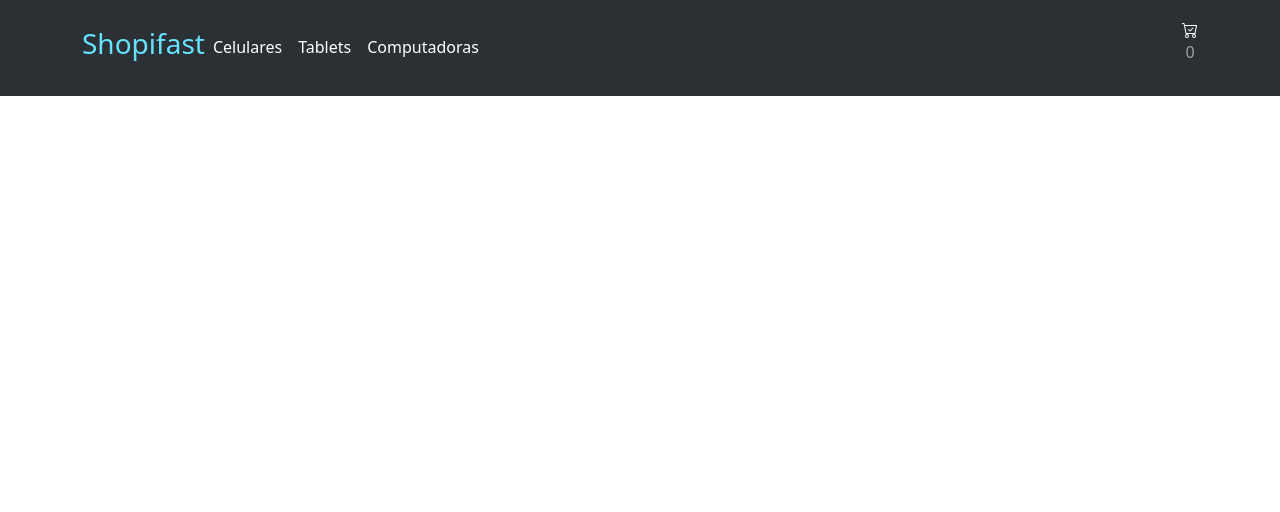
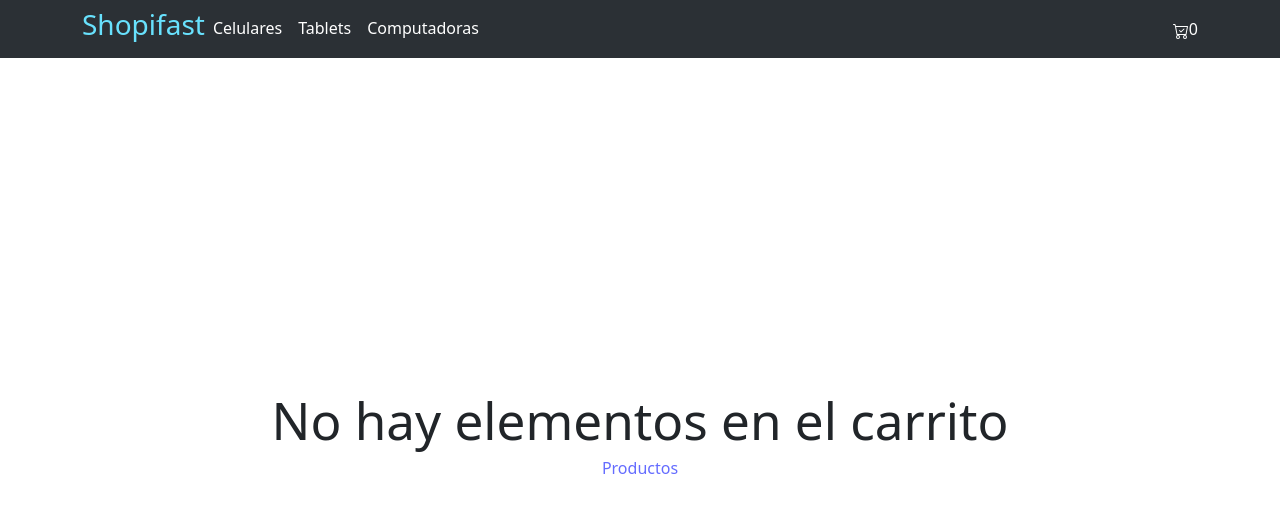
Before and after one commit to Rodrifullstack/PreEntrega1-Naray, a React (Vite) app: page /cart in a window 1280 px wide. Shown: the top 512 px of the page. Built offline with nearby package versions, Linux system fonts and the light colour scheme.

Commit message:
Primeros cambios entrega final

```diff
--- a/src/App.jsx
+++ b/src/App.jsx
@@ -3,18 +3,24 @@ import ItemDetailContainer from './components/ItemDetailContainer/ItemDetailCont
 import ItemListContainer from './components/ItemListContainer/ItemListContainer'
 import NavBar from './components/NavBar/NavBar'
 import { BrowserRouter, Routes, Route } from 'react-router-dom'
+import { CartProvider } from './context/CartContext'
+import Cart from './components/Cart/Cart'
 
 function App() {
 
   return (
     <>
       <BrowserRouter>
-        <NavBar/>
-        <Routes>
-          <Route path="/" element={<ItemListContainer greeting={'Listado de Productos'}/>}/>
-          <Route path="/category/:categoryId" element={<ItemListContainer greeting={'Listado de Productos Filtrados'}/>}/>
-          <Route path="/item/:productId" element={<ItemDetailContainer />}/>
-        </Routes>
+        <CartProvider>
+          <NavBar />
+          <Routes>
+            <Route path="/" element={<ItemListContainer greeting={'Listado de Productos'} />} />
+            <Route path="/category/:categoryId" element={<ItemListContainer greeting={'Listado de Productos Filtrados'} />} />
+            <Route path="/item/:productId" element={<ItemDetailContainer />} />
+            <Route path="/cart" element={<Cart/>}/>
+            <Route path="*" element={<h1>404 Not Found</h1>}/>
+          </Routes>
+        </CartProvider>
       </BrowserRouter>
     </>
   )
--- /dev/null
+++ b/src/components/Cart/Cart.jsx
@@ -0,0 +1,30 @@
+import { useContext } from "react"
+import { CartContext } from "../../context/CartContext"
+import { Link } from "react-router-dom"
+import CartItem from "../CartItem/CartItem"
+
+const Cart = () => {
+
+  const { cart, clearCart, totalQuantity, total } = useContext(CartContext)
+
+
+  if (totalQuantity() === 0) {
+    return (
+      <>
+        <h1>No hay elementos en el carrito</h1>
+        <Link to='/' className="Option"> Productos </Link>
+      </>
+    )
+  }
+
+  return (
+    <div>
+      {cart.map(p =>  <CartItem key={p.id} {...p} /> )}
+      <h3>Total: ${total}</h3>
+      <button onClick={() => clearCart()} className="Button"> Limpiar carrito</button>
+      <Link to='checkout' className="Option">Checkout</Link>
+    </div>
+  )
+}
+
+export default Cart
--- /dev/null
+++ b/src/components/CartItem/CartItem.jsx
@@ -0,0 +1,19 @@
+
+const CartItem = ({ id, name, price, quantity }) => {
+  return (
+    <div>
+
+      <ul style={{ listStyleType: 'none', padding: 0, margin: 0, overflow: 'hidden' }}>
+        <li style={{ float: 'left', marginRight: '10px' }}>`Producto: ${id}`</li>
+        <li style={{ float: 'left', marginRight: '10px' }}>`Producto: ${name}`</li>
+        <li style={{ float: 'left', marginRight: '10px' }}>`Cantidad: ${quantity}`</li>
+        <li style={{ float: 'left', marginRight: '10px' }}>`Precio: ${price}`</li>
+        <li style={{ float: 'left', marginRight: '10px' }}>`Subtotal: ${price * quantity}`</li>
+      </ul>
+
+
+    </div>
+  )
+}
+
+export default CartItem
--- a/src/components/CartWidget/CartWidget.jsx
+++ b/src/components/CartWidget/CartWidget.jsx
@@ -1,11 +1,16 @@
+import { useContext } from 'react'
 import cart from './assets/cart-check.svg'
+import { CartContext } from '../../context/CartContext'
+import { Link } from 'react-router-dom'
 
 const CartWidget = () => {
+    const { totalQuantity} = useContext(CartContext)
+
     return(
-        <>
+        <Link to='/cart'>
             <img src={cart} alt="Cart widget"/>
-            <p>0</p>
-        </>
+            {totalQuantity()}
+        </Link>
     )
 }
 
--- a/src/components/ItemCount/ItemCount.jsx
+++ b/src/components/ItemCount/ItemCount.jsx
@@ -1,7 +1,7 @@
 import { useState } from "react"
 
-const ItemCount = ({stock}) => {
-  const [count, setCount] = useState(0)
+const ItemCount = ({initial, stock, onAdd}) => {
+  const [count, setCount] = useState(initial)
 
   const increment = () => {
     if(count < stock){
@@ -20,6 +20,7 @@ const ItemCount = ({stock}) => {
       <h4>Unidades: {count}</h4>
       <button onClick={decrement}>-</button>
       <button onClick={increment}>+</button>
+      <button type="button" className="btn btn-dark" onClick={() => onAdd(count)} disabled={!stock}>Agregar al Carrito</button>
     </>
   )
 }
--- a/src/components/ItemDetail/ItemDetail.jsx
+++ b/src/components/ItemDetail/ItemDetail.jsx
@@ -1,7 +1,27 @@
 import ItemCount from "../ItemCount/ItemCount"
+import {  useContext, useState } from "react"
 import '../../App.css'
+import { Link } from "react-router-dom"
+import { CartContext } from "../../context/CartContext"
 
-const ItemDetail = ({name, img, category, price, description, stock}) => {
+const ItemDetail = ({id,name, img, category, price, description, stock}) => {
+  const [cantidadAgregada,setCantidadAgreagda] = useState(0)
+
+  const { addItem } = useContext(CartContext)
+
+  const onAdd = (cantidad) => {
+    setCantidadAgreagda(cantidad)
+
+    const item = {
+      id, name, price
+    }
+
+    addItem(item,cantidad)
+
+  }
+
+
+
   return (
     <div className="card" style={{margin:30, padding: 20, borderRadius:20, boxShadow:'0px 0px 10px 2px rgba(0, 0, 0, 0.2)'}}>
       <article>
@@ -10,7 +30,11 @@ const ItemDetail = ({name, img, category, price, description, stock}) => {
         <p className="pCustomParagraph">Categoria: {category}</p>
         <p className="pCustomParagraph">Descripcion: {description}</p>
         <h4>Precio: {price}</h4>
-      <ItemCount stock={stock}/>
+        { cantidadAgregada > 0 ? (
+            <Link to='/cart'><button type="button" className="btn btn-dark">Finalizar Compra</button></Link>
+          ) : (
+            <ItemCount initial={1} stock={stock} onAdd={onAdd}/>
+        )}
       </article>
     </div>
   )
--- /dev/null
+++ b/src/context/CartContext.jsx
@@ -0,0 +1,48 @@
+import { createContext, useState } from "react";
+
+
+export const CartContext = createContext({
+  cart: []
+})
+
+export const CartProvider = ({ children }) => {
+  const [cart, setCart] = useState([])
+  const [total, setTotal] = useState(0)
+
+  console.log(cart)
+
+  const addItem = (item, quantity) => {
+    if (!isInCart(item.id)) {
+      setCart(perv => [...perv, { ...item, quantity }])
+      setTotal((prev) => prev + item.price * quantity)
+    } else {
+      console.error('El producto ya fue agregado')
+    }
+  }
+
+  const removeItem = (itemId) => {
+    const cartUpdated = cart.filter(prod => prod.id !== itemId)
+    setCart(cartUpdated)
+  }
+
+  const clearCart = () => {
+    setCart([])
+    setTotal(0)
+  }
+
+  const isInCart = (itemId) => {
+    return cart.some(prod => prod.id === itemId)
+  }
+
+  const totalQuantity = () => {
+    return cart.reduce((acumulador, item) => acumulador + item.quantity, 0);
+
+  }
+
+  return (
+    <CartContext.Provider value={{ cart, total, addItem, removeItem, clearCart, totalQuantity }}>
+      {children}
+    </CartContext.Provider>
+  )
+
+}
```
Also changed, not shown: src/components/ItemListContainer/ItemListContainer.jsx (+10 -1 lines). Lines whose indentation alone changed are shown as unchanged.
